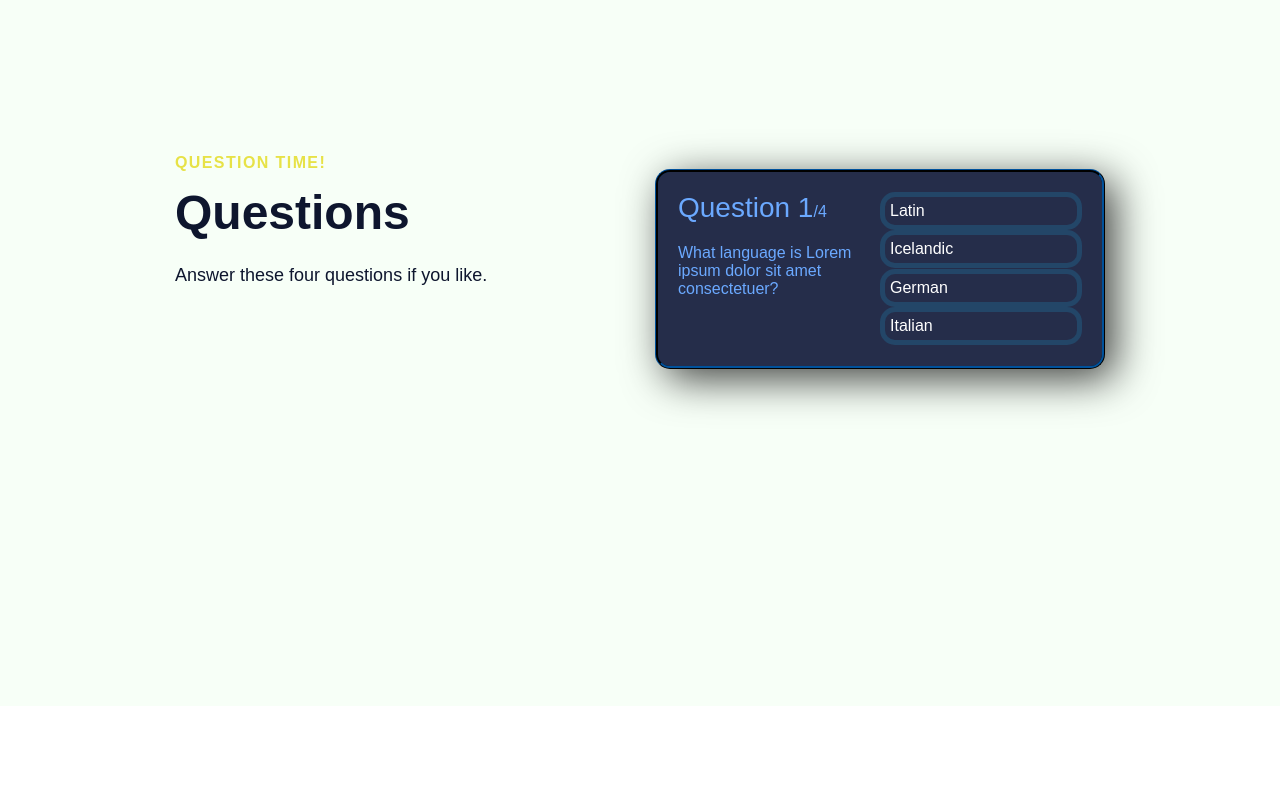
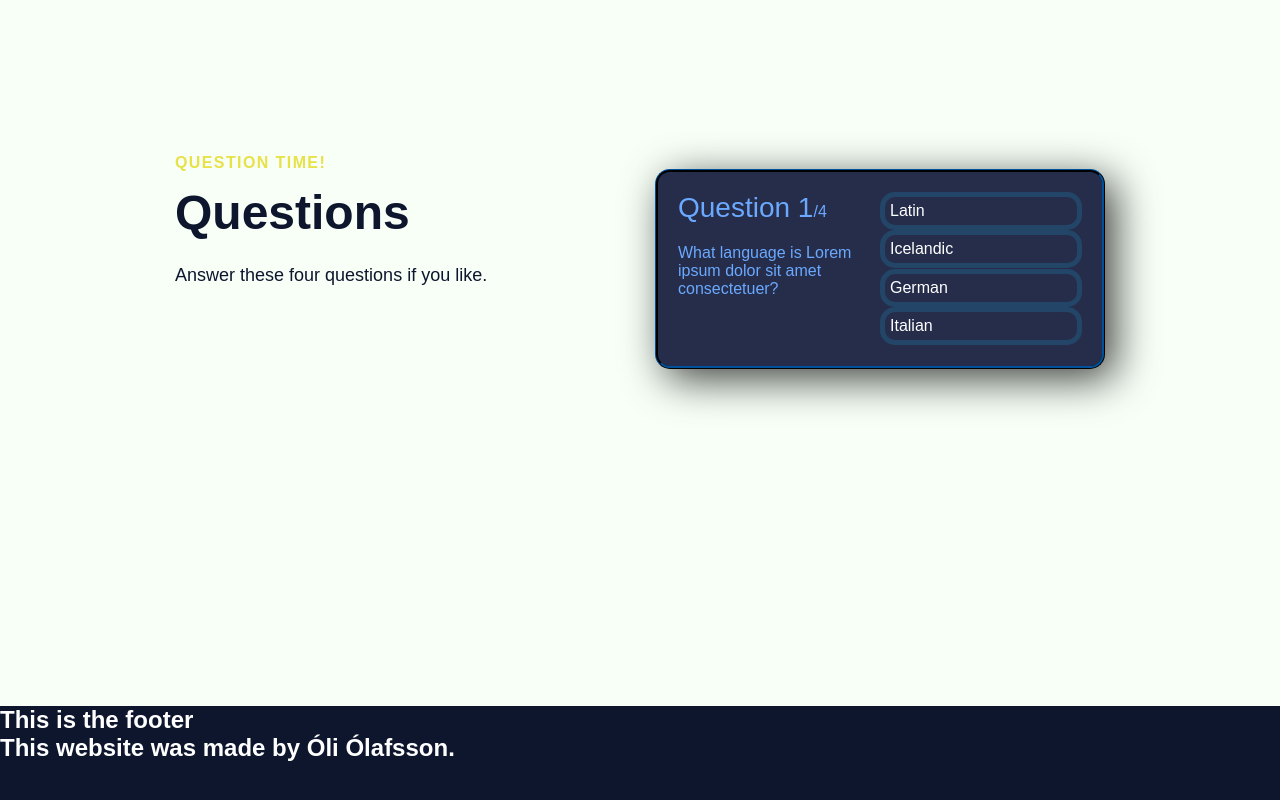
Before and after one commit to oliolafs94/react-website-for-show, a React (Create React App) app in the folder react-website/: page / in a window 1280 px wide. Shown: the part 3534-4334 px from the top of the page. Before the commit the page ends 4240 px from the top, so only its background shows below. Built offline with nearby package versions, Linux system fonts and the light colour scheme; a web font is replaced by a local one.

Commit message:
small footer added

```diff
--- a/react-website/src/components/Footer/FooterElements.js
+++ b/react-website/src/components/Footer/FooterElements.js
@@ -0,0 +1,20 @@
+import styled from 'styled-components';
+
+export const FooterContainer = styled.footer`
+    background-color: #0E162E;
+    height: 250px;
+`;
+
+export const FooterWrap = styled.div`
+    display: inline;
+    justify-content: center;
+    align-items: center;
+    max-width: 100px;
+    margin: 0 auto;
+`;
+
+export const FooterText = styled.h1`
+    color: #fff;
+    with: 100%;
+    font-size: 24px;
+`;
--- a/react-website/src/components/Footer/index.js
+++ b/react-website/src/components/Footer/index.js
@@ -1,10 +1,18 @@
-import React from 'react'
+import React from 'react';
+import { FooterContainer, FooterWrap, FooterText } from './FooterElements';
 
 const Footer = () => {
     return (
         <FooterContainer>
             <FooterWrap>
-
+                <FooterText>
+                    This is the footer
+                </FooterText>
+            </FooterWrap>
+            <FooterWrap>
+                <FooterText>
+                    This website was made by Óli Ólafsson.
+                </FooterText>
             </FooterWrap>
         </FooterContainer>
     )
--- a/react-website/src/pages/index.js
+++ b/react-website/src/pages/index.js
@@ -1,5 +1,6 @@
 import React, { useState } from 'react';
 import Sidebar from '../components/Sidebar';
+import Footer from '../components//Footer';
 import Navbar from '../components/Navbar';
 import HeroSection from '../components/HeroSection';
 import {InfoSection, InfoSection2, InfoSection3} from '../components/InfoSection';
@@ -22,6 +23,7 @@ const Home = () => {
             <InfoSection {...homeObjTwo}/>
             <InfoSection2 {...homeObjThree}/>
             <InfoSection3 {...homeObjFour}/>
+            <Footer />
         </>
     );
 }
```
Also changed, not shown: 1 other file (tests, documents, lock files or other folders).
